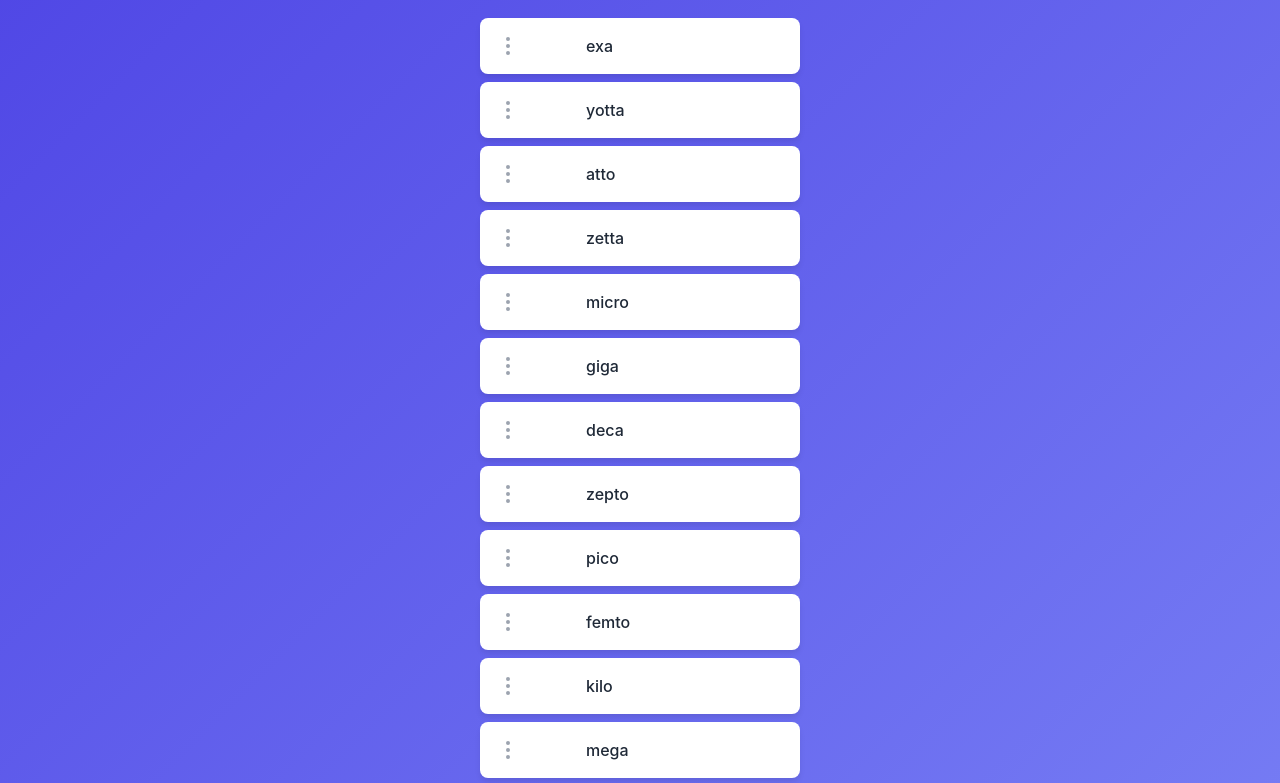
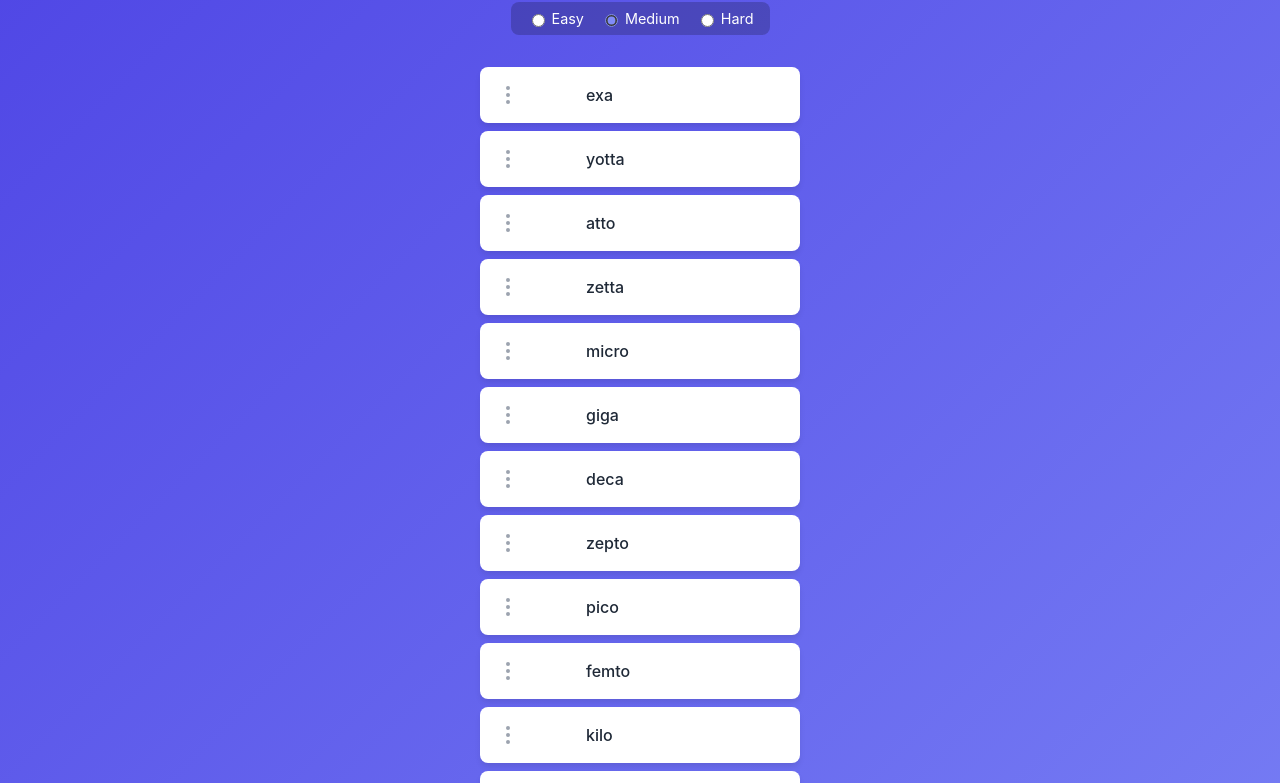
Before and after one commit to jan-scholz/sort-the-prefix, a plain HTML site: page index.html in a window 1280 px wide. Shown: the part 74-857 px from the top of the page. Drawn offline with Linux system fonts and the light colour scheme.

Commit message:
add 3 difficulty levels

```diff
--- a/index.html
+++ b/index.html
@@ -32,7 +32,30 @@
         h1 {
             color: white;
             text-shadow: 0 2px 4px var(--shadow-color);
+            margin-bottom: 1rem; /* Adjusted margin */
+        }
+
+        .difficulty-selector {
+            display: flex;
+            gap: 1rem;
             margin-bottom: 2rem;
+            color: white;
+            background-color: rgba(0, 0, 0, 0.2);
+            padding: 0.5rem 1rem;
+            border-radius: 8px;
+            font-size: 0.9rem;
+        }
+
+        .difficulty-selector label {
+            cursor: pointer;
+            display: flex;
+            align-items: center;
+            gap: 0.25rem;
+        }
+
+        .difficulty-selector input {
+            cursor: pointer;
+            accent-color: #818cf8;
         }
 
         .sortable-list {
@@ -145,6 +168,12 @@
 
     <h1>Sort the Prefix</h1>
 
+    <div class="difficulty-selector">
+        <label><input type="radio" name="difficulty" value="easy"> Easy</label>
+        <label><input type="radio" name="difficulty" value="medium" checked> Medium</label>
+        <label><input type="radio" name="difficulty" value="hard"> Hard</label>
+    </div>
+
     <ul class="sortable-list" id="sortable-list"></ul>
 
     <div class="success-message" id="success-message">
@@ -158,38 +187,57 @@
             const sortableList = document.getElementById('sortable-list');
             const successMessage = document.getElementById('success-message');
             const playAgainBtn = document.getElementById('play-again-btn');
+            const difficultyRadios = document.querySelectorAll('input[name="difficulty"]');
 
             const PREFIXES = [
-                { name: 'yotta', factor: '10²⁴' }, { name: 'zetta', factor: '10²¹' },
-                { name: 'exa', factor: '10¹⁸' }, { name: 'peta', factor: '10¹⁵' },
-                { name: 'tera', factor: '10¹²' }, { name: 'giga', factor: '10⁹' },
-                { name: 'mega', factor: '10⁶' }, { name: 'kilo', factor: '10³' },
-                { name: 'hecto', factor: '10²' }, { name: 'deca', factor: '10¹' },
-                { name: 'deci', factor: '10⁻¹' }, { name: 'centi', factor: '10⁻²' },
-                { name: 'milli', factor: '10⁻³' }, { name: 'micro', factor: '10⁻⁶' },
-                { name: 'nano', factor: '10⁻⁹' }, { name: 'pico', factor: '10⁻¹²' },
-                { name: 'femto', factor: '10⁻¹⁵' }, { name: 'atto', factor: '10⁻¹⁸' },
-                { name: 'zepto', factor: '10⁻²¹' }, { name: 'yocto', factor: '10⁻²⁴' }
+                { name: 'yotta', factor: '10²⁴', placeValue: 'Septillion' },
+                { name: 'zetta', factor: '10²¹', placeValue: 'Sextillion' },
+                { name: 'exa', factor: '10¹⁸', placeValue: 'Quintillion' },
+                { name: 'peta', factor: '10¹⁵', placeValue: 'Quadrillion' },
+                { name: 'tera', factor: '10¹²', placeValue: 'Trillion' },
+                { name: 'giga', factor: '10⁹', placeValue: 'Billion' },
+                { name: 'mega', factor: '10⁶', placeValue: 'Million' },
+                { name: 'kilo', factor: '10³', placeValue: 'Thousand' },
+                { name: 'hecto', factor: '10²', placeValue: 'Hundred' },
+                { name: 'deca', factor: '10¹', placeValue: 'Ten' },
+                { name: 'deci', factor: '10⁻¹', placeValue: 'Tenth' },
+                { name: 'centi', factor: '10⁻²', placeValue: 'Hundredth' },
+                { name: 'milli', factor: '10⁻³', placeValue: 'Thousandth' },
+                { name: 'micro', factor: '10⁻⁶', placeValue: 'Millionth' },
+                { name: 'nano', factor: '10⁻⁹', placeValue: 'Billionth' },
+                { name: 'pico', factor: '10⁻¹²', placeValue: 'Trillionth' },
+                { name: 'femto', factor: '10⁻¹⁵', placeValue: 'Quadrillionth' },
+                { name: 'atto', factor: '10⁻¹⁸', placeValue: 'Quintillionth' },
+                { name: 'zepto', factor: '10⁻²¹', placeValue: 'Sextillionth' },
+                { name: 'yocto', factor: '10⁻²⁴', placeValue: 'Septillionth' }
             ];
 
             let state = {
                 cards: [],
                 draggedEl: null,
                 isSolved: false,
+                difficulty: 'medium',
             };
 
-            function createCard(prefix, index) {
+            function createCard(prefix, index, difficulty) {
                 const card = document.createElement('li');
                 card.className = 'card';
                 card.setAttribute('draggable', 'true');
                 card.dataset.index = index;
                 card.dataset.name = prefix.name;
 
+                let displayText = prefix.name;
+                if (difficulty === 'hard') {
+                    const displayOptions = ['name', 'factor', 'placeValue'];
+                    const randomChoice = displayOptions[Math.floor(Math.random() * displayOptions.length)];
+                    displayText = prefix[randomChoice];
+                }
+
                 card.innerHTML = `
                     <svg class="grip-icon" xmlns="http://www.w3.org/2000/svg" width="24" height="24" viewBox="0 0 24 24" fill="none" stroke="currentColor" stroke-width="2" stroke-linecap="round" stroke-linejoin="round"><circle cx="12" cy="5" r="1"></circle><circle cx="12" cy="12" r="1"></circle><circle cx="12" cy="19" r="1"></circle></svg>
                     <div class="content">
                         <span class="factor"></span>
-                        <span class="prefix-name">${prefix.name}</span>
+                        <span class="prefix-name">${displayText}</span>
                     </div>
                 `;
                 return card;
@@ -203,10 +251,10 @@
                 return array;
             }
 
-            function renderCards() {
+            function renderCards(difficulty) {
                 sortableList.innerHTML = '';
                 state.cards.forEach((prefix, index) => {
-                    const card = createCard(prefix, index);
+                    const card = createCard(prefix, index, difficulty);
                     sortableList.appendChild(card);
                 });
                 addEventListeners();
@@ -214,7 +262,13 @@
 
             function checkSolution() {
                 const currentOrder = Array.from(sortableList.children).map(card => card.dataset.name);
-                const isCorrect = currentOrder.every((name, index) => name === PREFIXES[index].name);
+                const correctOrder = state.cards.map(p => p.name).sort((a, b) => {
+                    const indexA = PREFIXES.findIndex(p => p.name === a);
+                    const indexB = PREFIXES.findIndex(p => p.name === b);
+                    return indexA - indexB;
+                });
+
+                const isCorrect = currentOrder.every((name, index) => name === correctOrder[index]);
 
                 if (isCorrect) {
                     state.isSolved = true;
@@ -243,7 +297,6 @@
 
             function getDragAfterElement(y) {
                 const draggableElements = [...sortableList.querySelectorAll('.card:not(.dragging)')];
-
                 return draggableElements.reduce((closest, child) => {
                     const box = child.getBoundingClientRect();
                     const offset = y - box.top - box.height / 2;
@@ -263,12 +316,10 @@
 
             function addEventListeners() {
                 const cards = sortableList.querySelectorAll('.card');
-
                 cards.forEach(card => {
                     card.addEventListener('dragstart', handleDragStart);
                     card.addEventListener('dragend', handleDragEnd);
                 });
-
                 sortableList.addEventListener('dragover', handleDragOver);
                 sortableList.addEventListener('drop', handleDrop);
             }
@@ -276,9 +327,7 @@
             function handleDragStart(e) {
                 if (state.isSolved) return;
                 state.draggedEl = e.target;
-
                 e.dataTransfer.effectAllowed = 'move';
-
                 setTimeout(() => {
                     e.target.classList.add('dragging');
                 }, 0);
@@ -287,7 +336,6 @@
             function handleDrop(e) {
                 e.preventDefault();
                 if (state.isSolved) return;
-
                 const afterElement = getDragAfterElement(e.clientY);
                 if (afterElement == null) {
                     sortableList.appendChild(state.draggedEl);
@@ -300,24 +348,19 @@
                 if (state.isSolved) return;
                 e.target.classList.remove('dragging');
                 resetDragStyles();
-
                 checkSolution();
             }
 
             function handleDragOver(e) {
                 e.preventDefault();
                 if (state.isSolved) return;
-
                 const afterElement = getDragAfterElement(e.clientY);
                 resetDragStyles();
-
                 const children = [...sortableList.children];
                 const draggedIndex = children.indexOf(state.draggedEl);
                 const afterIndex = afterElement ? children.indexOf(afterElement) : children.length;
-
                 children.forEach((child, index) => {
                     if (child === state.draggedEl) return;
-
                     if (draggedIndex < afterIndex && index > draggedIndex && index < afterIndex) {
                         child.classList.add('drag-over-up');
                     } else if (draggedIndex > afterIndex && index < draggedIndex && index >= afterIndex) {
@@ -329,13 +372,24 @@
             function resetGame() {
                 state.isSolved = false;
                 successMessage.classList.remove('visible');
-                state.cards = shuffle([...PREFIXES]);
-                renderCards();
+
+                const difficulty = document.querySelector('input[name="difficulty"]:checked').value;
+                state.difficulty = difficulty;
+
+                let prefixesForGame = [];
+                if (difficulty === 'easy') {
+                    prefixesForGame = PREFIXES.slice(4, 16); // tera to pico
+                } else {
+                    prefixesForGame = [...PREFIXES];
+                }
+
+                state.cards = shuffle(prefixesForGame);
+                renderCards(difficulty);
             }
 
             playAgainBtn.addEventListener('click', resetGame);
+            difficultyRadios.forEach(radio => radio.addEventListener('change', resetGame));
 
-            // Initial setup
             resetGame();
         });
     </script>
```
